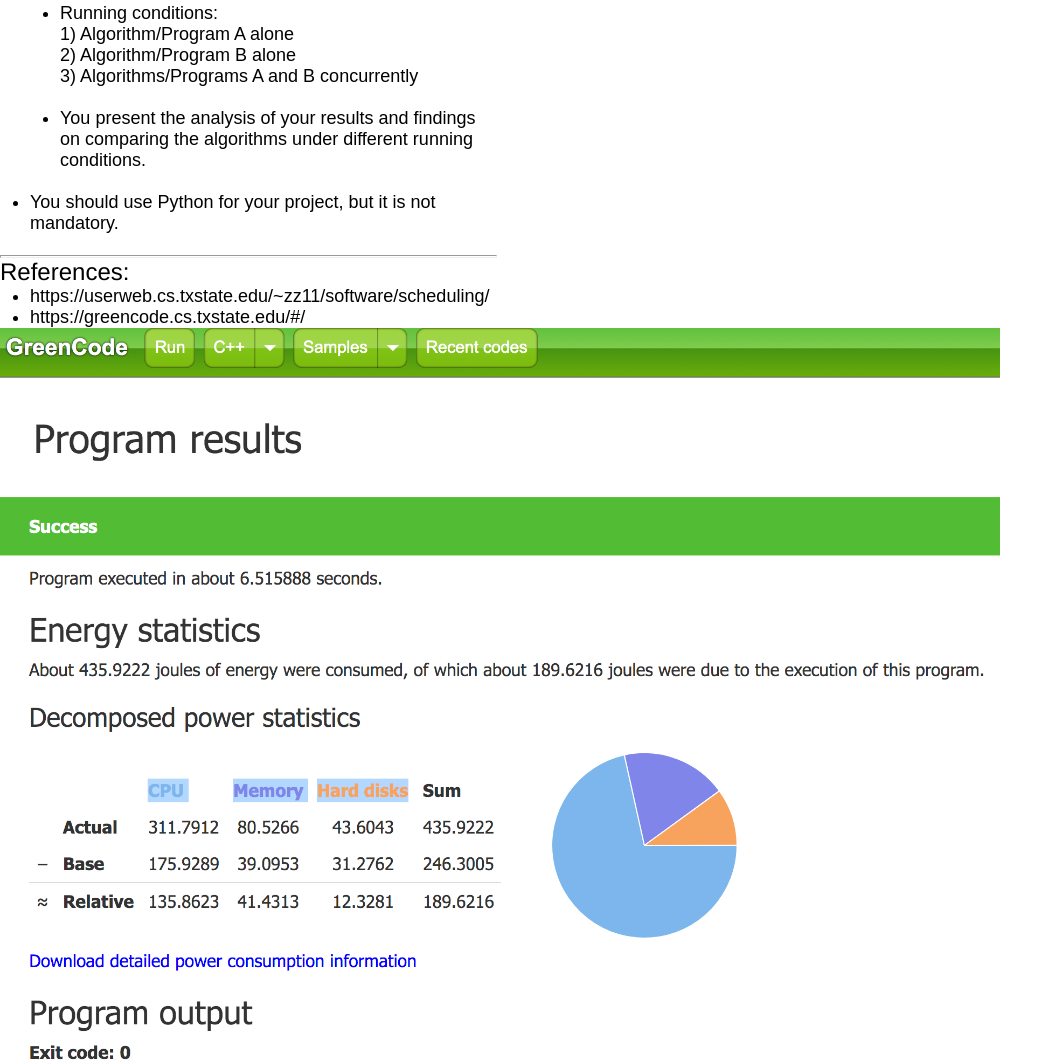
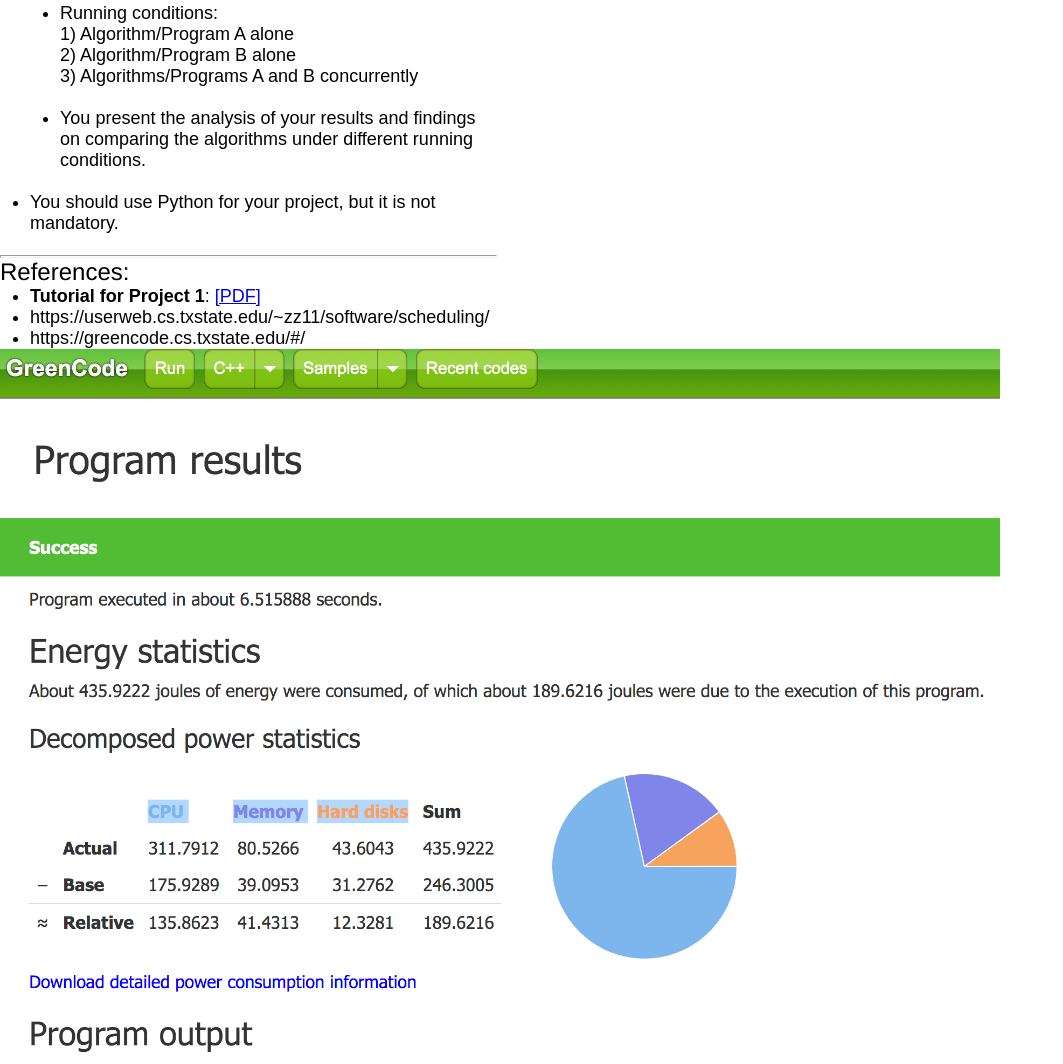
Before and after one commit to iDataVisualizationLab/CS5352, a plain HTML site: page p1.html in a window 1280 px wide. Shown: the part 1344-2408 px from the top of the page, without its empty margins (0-1063 px from the left). Drawn offline with nearby package versions, Linux system fonts and the light colour scheme; no server answers.

Commit message:
add Tutorial for project 1

```diff
--- a/p1.html
+++ b/p1.html
@@ -227,6 +227,8 @@
 
 <font style="font-family:Helvetica;" color="black" size="4">
     <ul>
+        <li style="margin-left: 30px"> <b>Tutorial for Project 1</b>: <a href="https://github.com/iDataVisualizationLab/CS5352/blob/master/lectures/Python_Profiling.pdf"> [PDF] </a></li>
+
         <li style="margin-left: 30px"> https://userweb.cs.txstate.edu/~zz11/software/scheduling/</li>
         <li style="margin-left: 30px"> https://greencode.cs.txstate.edu/#/</li>
         <center>  <img src="images2/GreenCode.png" alt="" border="0" width="1000"> </center>
```
Also changed, not shown: 1 other file.
